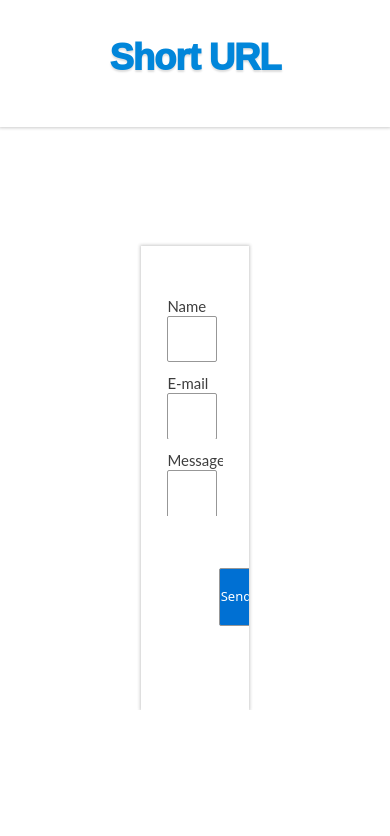
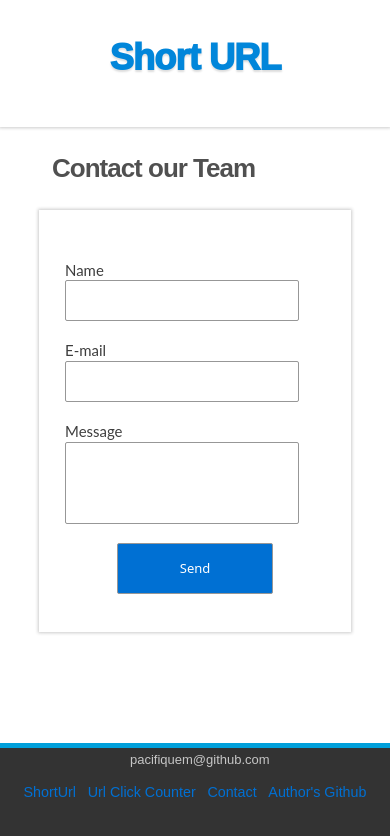
Before and after one commit to pacifiquem/url_shortner, a React (Create React App) app in the folder client/: page /contactus in a window 390 px wide. Shown: the top 836 px of the page. Built offline with nearby package versions, Linux system fonts and the light colour scheme.

Commit message:
contactus page reponsiveness added

```diff
--- a/client/src/assets/styles/style.css
+++ b/client/src/assets/styles/style.css
@@ -348,8 +348,8 @@ body {
 }
 
 .contactFoorter {
-    position: relative;
-    top: -2.6em;
+    position: unset;
+    top: 0;
 }
 
 .formcontainer form {
@@ -512,6 +512,20 @@ body {
         margin-left: -5em;
     }
 
+    .contactFoorter {
+        position: unset !important;
+        margin-top: 5em;
+    }
+
+    .formcontainer {
+        width: 55vw;
+    }
+
+    .contact {
+        margin: .8em 11.1em .2em !important;
+    }
+
+
 }
 
 @media screen and (max-width: 900px) {
@@ -530,6 +544,15 @@ body {
     .clickCounterContainer {
         width: 70vw;
     }
+
+    .contact {
+        margin: .8em 9em .2em !important;
+    }
+
+
+    .formcontainer {
+        width: 60vw !important;
+    }
 }
 
 @media screen and (max-width: 800px) {
@@ -539,6 +562,15 @@ body {
 
     .clickCounterContainer {
         width: 80vw;
+    }
+
+    .contact {
+        margin: .8em 7em .2em !important;
+    }
+
+
+    .formcontainer {
+        width: 60vw !important;
     }
 }
 
@@ -558,13 +590,19 @@ body {
     .clickCounterContainer {
         width: 86vw;
     }
+
+    .contact {
+        margin: .8em 5em .2em !important;
+    }
+
+    .formcontainer {
+        width: 65vw !important;
+    }
 }
 
 
 @media screen and (max-width: 670px) {
-    * {
-        overflow: hidden;
-    }
+
     .body, .discription {
         width: 85vw;
     }
@@ -586,16 +624,21 @@ body {
         margin-top: 0 !important;
         width: 90vw !important;
     }
+
+    .formcontainer {
+        width: 73vw !important;
+    }
+
+    .contact {
+        margin: .8em 4em .2em !important;
+    }
+
 }
 
 
 
 
 @media screen and (max-width: 550px) {
-
-* {
-    overflow: hidden;
-}
 
     body {
         font-size: 13px;
@@ -641,6 +684,20 @@ body {
         width: 100vw !important;
     }
 
+    .contact {
+        margin: 1em 2em !important;
+    }
+
+    .input-label {
+        overflow: visible;
+    }
+
+    .formcontainer {
+        width: 80vw !important;
+        height: 50vh !important;
+        overflow: visible;
+    }
+
 }
 
 
@@ -649,3 +706,14 @@ body {
         width: 60vw;
     }
 }
+
+@media screen and (max-width: 1300px) {
+    .formcontainer {
+        width: 40vw;
+    }
+
+    .contact {
+        margin: .8em 15.1em .2em;
+    }
+
+}
```
